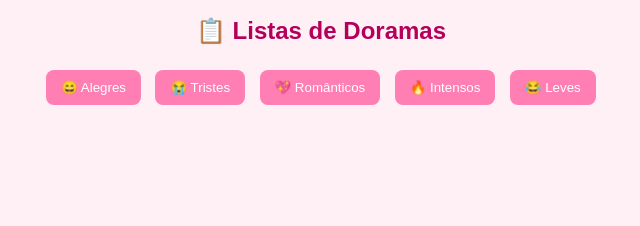
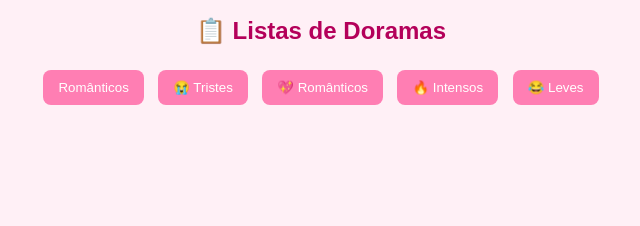
Before and after one commit to boymav/clube-do-dorama, a plain HTML site: page index.html in a window 1280 px wide. Shown: the part 420-646 px from the top of the page, 319-959 px from the left. Drawn offline with Linux system fonts and the light colour scheme.

Commit message:
Update index.html

```diff
--- a/index.html
+++ b/index.html
@@ -130,7 +130,10 @@ por emoção, novidades do mundo dorameiro e recomendações sob medida.
 <h2>📋 Listas de Doramas</h2>
 
 <div style="text-align:center; margin-bottom:20px;">
-    <button onclick="mostrarLista('alegres')">😄 Alegres</button>
+    <button onclick="window.location.href='categoria.html?tipo=Romântico'">
+Românticos
+</button>
+
     <button onclick="mostrarLista('tristes')">😭 Tristes</button>
     <button onclick="mostrarLista('romanticos')">💖 Românticos</button>
     <button onclick="mostrarLista('intensos')">🔥 Intensos</button>
```
